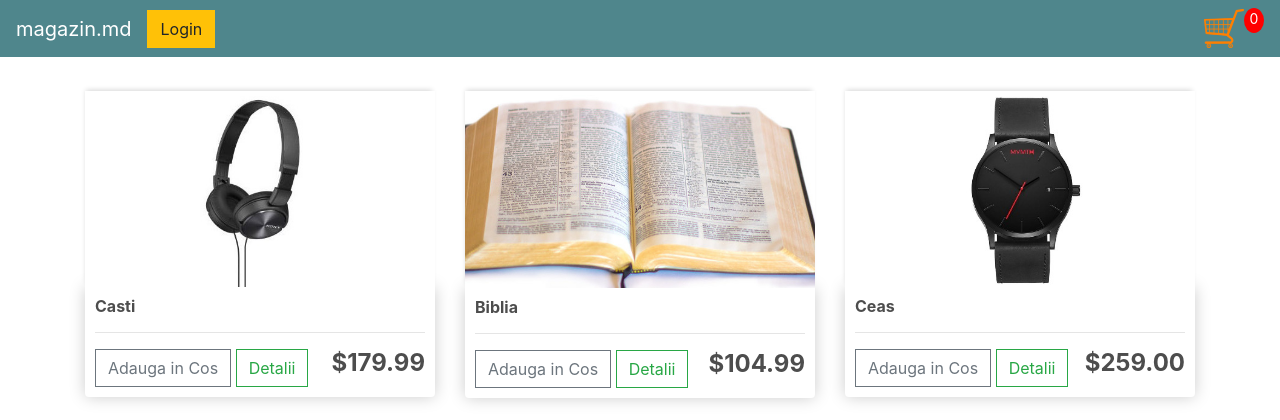
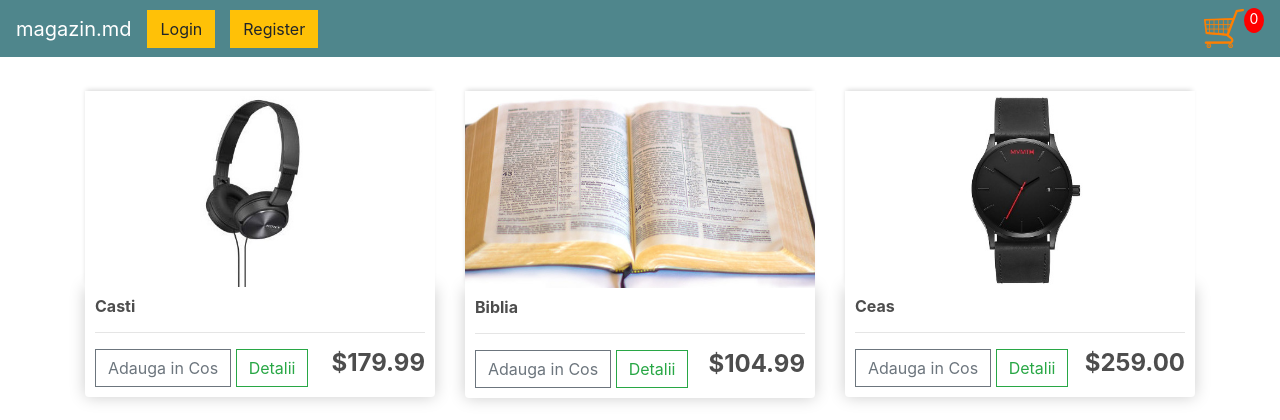
Before and after one commit to BalaurZmeu/DjangoShop, a Django app: page / in a window 1280 px wide. Shown: the top 420 px of the page. Run offline with Django 5.2, Linux system fonts and the light colour scheme; data comes from the database, SQL or seed files in the repository; both versions use the stored data as it was after the commit; some libraries are stand-ins or nearby versions.

Commit message:
Added template for user registration, changed views and urls

```diff
--- a/django_shop/store/templates/store/main.html
+++ b/django_shop/store/templates/store/main.html
@@ -93,6 +93,10 @@
              <li class="nav-item navbar-link">
                <a class="btn btn-warning" href="{% url 'login' %}?next={{ request.path }}">Login</a>
              </li>
+
+             <li class="nav-item navbar-link">
+               <a class="btn btn-warning" href="{% url 'register' %}?next={{ request.path }}">Register</a>
+             </li>
            {% endif %}
         </ul>
         <div class="form-inline my-2 my-lg-0">
--- a/django_shop/store/urls.py
+++ b/django_shop/store/urls.py
@@ -2,8 +2,8 @@ from django.urls import path
 from . import views
 
 urlpatterns = [
-    # Leave as empty string for base url
     path('', views.store, name="store"),
+    path('register/', views.register, name='register'),
     path('cart/', views.cart, name="cart"),
     path('checkout/', views.checkout, name="checkout"),
     path('product/<int:pk>', views.product, name='product'),
--- a/django_shop/store/views.py
+++ b/django_shop/store/views.py
@@ -3,7 +3,19 @@ from django.http import JsonResponse
 import json
 import datetime
 from .models import *
+from django.contrib.auth.forms import UserCreationForm
 from .utils import cookieCart, cartData, guestOrder
+
+
+def register(request):
+    if request.method == 'POST':
+        form = UserCreationForm(request.POST)
+        if form.is_valid():
+            form.save()
+            return redirect('store')
+    else:
+        form = UserCreationForm()
+    return render(request, 'store/user_register.html', {'form': form })
 
 
 def store(request):
```
Also changed, not shown: django_shop/store/templates/store/user_register.html (added, +16 -0 lines), django_shop/db.sqlite3.
